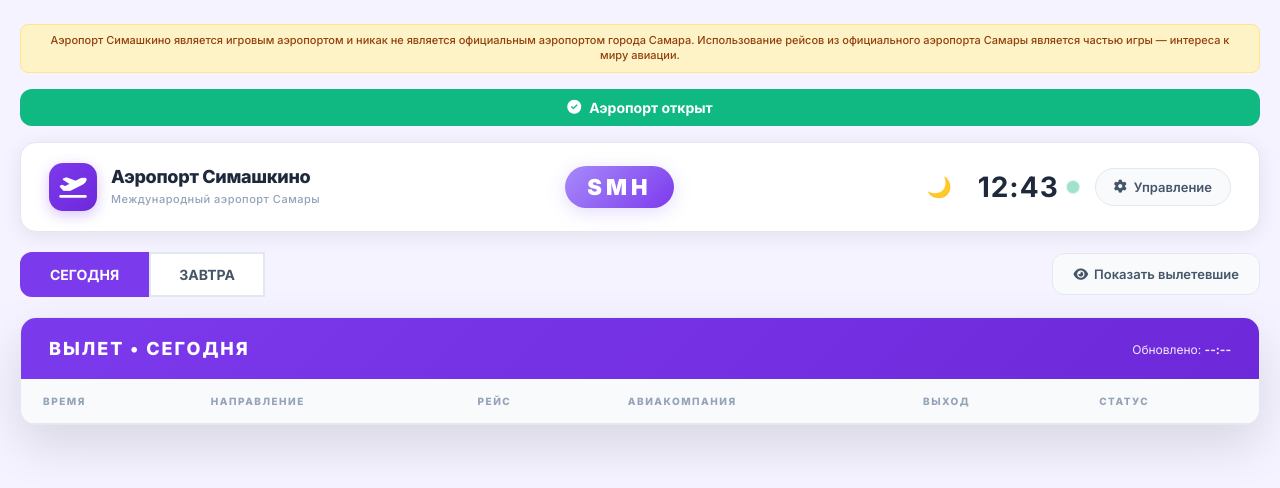
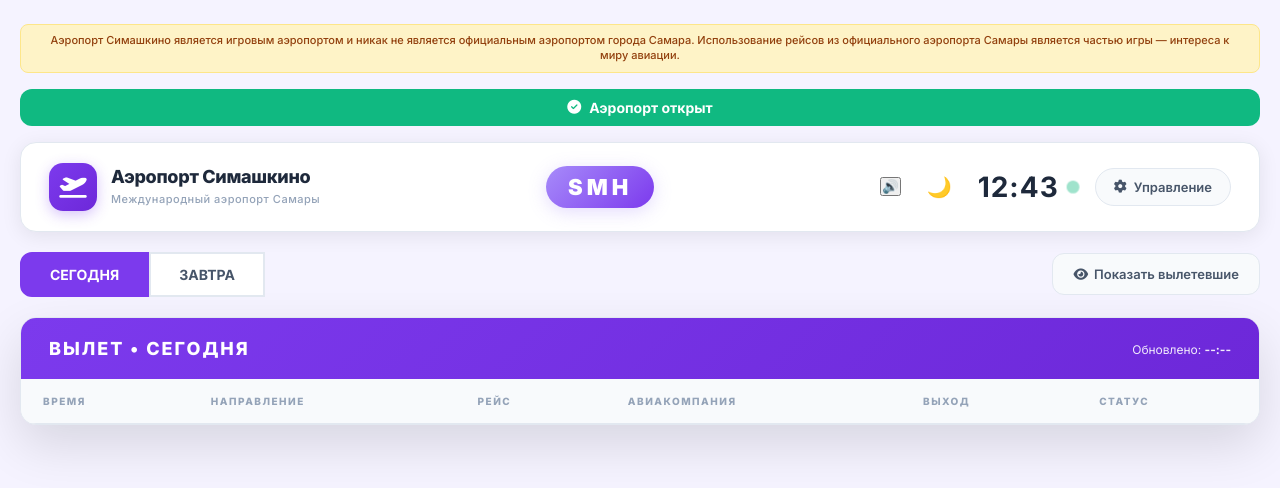
Before and after one commit to alexeysimashkin/airport-smh, a website: page public/index.html in a window 1280 px wide. Drawn offline with Linux system fonts and the light colour scheme; no server answers.

Commit message:
Update index.html

```diff
--- a/public/index.html
+++ b/public/index.html
@@ -55,6 +55,7 @@
           <div class="iata-badge">SMH</div>
         </div>
         <div class="header-right">
+          <button class="audio-toggle" id="audioToggle" title="Вкл/выкл звук">🔊</button>
           <button class="theme-toggle" id="themeToggle" title="Переключить тему">🌙</button>
           <div class="live-clock"><span id="clockTime">00:00</span><span class="live-dot"></span></div>
           <button class="admin-btn" id="adminToggle"><i class="fas fa-cog"></i><span>Управление</span></button>
```
